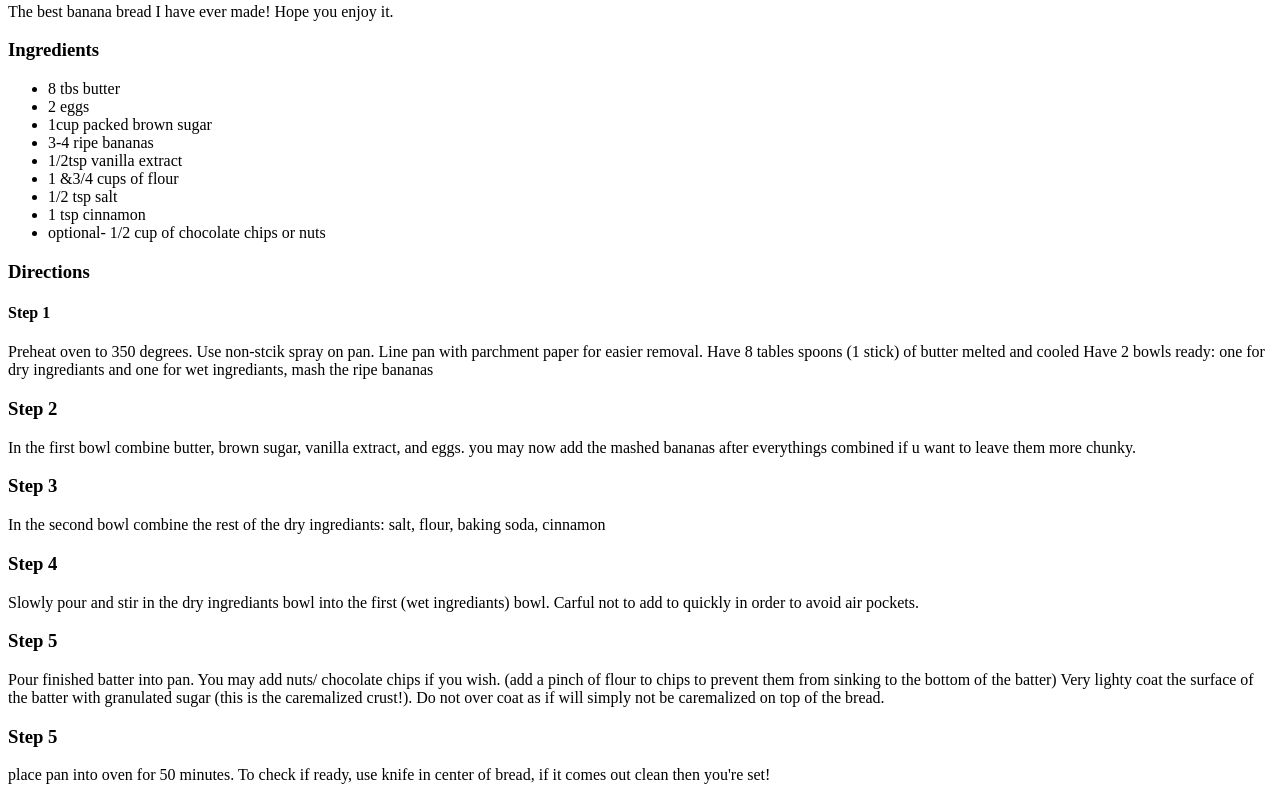
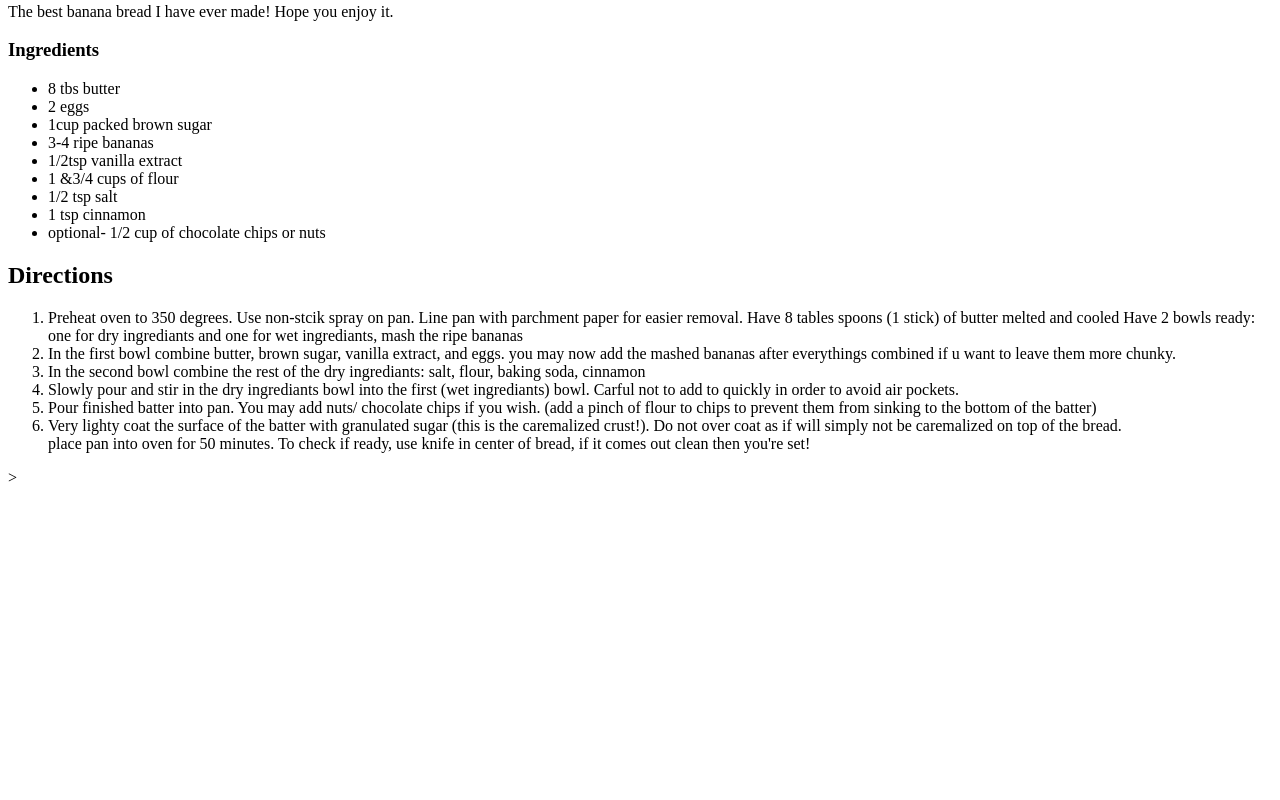
Before and after one commit to robert1286/odin-recipes, a plain HTML site: page recipes/banana-bread.html in a window 1280 px wide. Shown: the part 595-1395 px from the top of the page. After the commit the page ends 1090 px from the top, so only its background shows below. Drawn offline with Linux system fonts and the light colour scheme.

Commit message:
added two more pages and edited  banana file for assignment requirements

```diff
--- a/recipes/banana-bread.html
+++ b/recipes/banana-bread.html
@@ -28,32 +28,21 @@
         <li>1 tsp cinnamon</li>
         <li>optional- 1/2 cup of chocolate chips or nuts</li>
     </ul>
-    <h3>Directions</h3>
-    <h4>Step 1</h4>
-        <p> Preheat oven to 350 degrees. Use non-stcik spray on pan. Line pan with parchment paper for easier removal. Have 8 tables spoons (1 stick) of butter melted and cooled
-         Have 2 bowls ready: one for dry ingrediants and one for wet ingrediants, mash the ripe bananas</p>
-    <h3>Step 2</h3>
-        <p>In the first bowl combine butter, brown sugar, vanilla extract, and eggs. you may now add the mashed bananas after everythings combined if u want to leave them more chunky.
+    <h2>Directions</h2>
+<ol>
+        <li>Preheat oven to 350 degrees. Use non-stcik spray on pan. Line pan with parchment paper for easier removal. Have 8 tables spoons (1 stick) of butter melted and cooled
+         Have 2 bowls ready: one for dry ingrediants and one for wet ingrediants, mash the ripe bananas</li>
+        <li>
+        In the first bowl combine butter, brown sugar, vanilla extract, and eggs. you may now add the mashed bananas after everythings combined if u want to leave them more chunky.
+        </li>
+           <li> In the second bowl combine the rest of the dry ingrediants: salt, flour, baking soda, cinnamon</li>
 
-        </p>
-    <h3>Step 3</h3>
-        <p>
-            In the second bowl combine the rest of the dry ingrediants: salt, flour, baking soda, cinnamon
-
-        </p>
-
-    <h3>Step 4</h3>
-        <p>
-            Slowly pour and stir in the dry ingrediants bowl into the first (wet ingrediants) bowl. Carful not to add to quickly in order to avoid air pockets.
-        </p>
-    <h3>Step 5</h3>
-        <P>
-            Pour finished batter into pan. You may add nuts/ chocolate chips if you wish. (add a pinch of flour to chips to prevent them from sinking to the bottom of the batter)
-            Very lighty coat the surface of the batter with granulated sugar (this is the caremalized crust!). Do not over coat as if will simply not be caremalized on top of the bread.
-        </P>
-    <h3>Step 5</h3>
-        <p>
-            place pan into oven for 50 minutes. To check if ready, use knife in center of bread, if it comes out clean then you're set!
-        </p>
+            <li>Slowly pour and stir in the dry ingrediants bowl into the first (wet ingrediants) bowl. Carful not to add to quickly in order to avoid air pockets.</li>
+           <li>Pour finished batter into pan. You may add nuts/ chocolate chips if you wish. (add a pinch of flour to chips to prevent them from sinking to the bottom of the batter)
+            <li>
+                Very lighty coat the surface of the batter with granulated sugar (this is the caremalized crust!). Do not over coat as if will simply not be caremalized on top of the bread.</li>
+                place pan into oven for 50 minutes. To check if ready, use knife in center of bread, if it comes out clean then you're set!
+            </li>
+    </ol>>
 </body>
 </html>
```
Also changed, not shown: index.html (+11 -1 lines), recipes/chicken-alfredo.html (added, +49 -0 lines), recipes/lasagna.html (added, +35 -0 lines), images/chicken-alfredo.jpg (added), images/lasagna.jpg (added).
